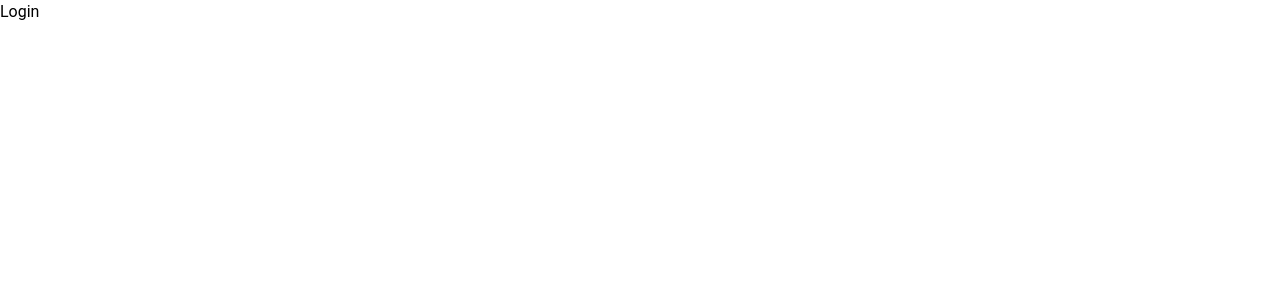
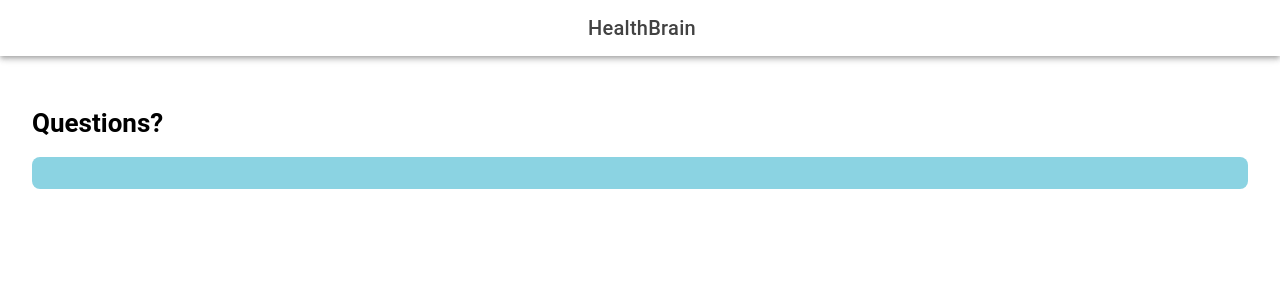
Before and after one commit to HealthBrain-bernhackt/frontend, a React (Create React App) app: page /registration in a window 1280 px wide. Shown: the top 300 px of the page. Built offline with nearby package versions, Linux system fonts and the light colour scheme.

Commit message:
add shared components & auth skeleton

```diff
--- /dev/null
+++ b/src/components/Button.tsx
@@ -0,0 +1,5 @@
+export default function Button({children} : any) {
+    return (
+        <button className="w-full bg-[#8BD3E2] py-4 my-2 rounded-lg">{children}</button>
+    )
+}
--- /dev/null
+++ b/src/components/Container.tsx
@@ -0,0 +1,5 @@
+export default function Container({children} : any) {
+    return (
+        <div className='px-8 py-8'>{children}</div>
+    )
+}
--- a/src/pages/Chat.tsx
+++ b/src/pages/Chat.tsx
@@ -2,23 +2,27 @@ import React from 'react'
 import { IonPage, IonTitle, IonContent, IonIcon } from '@ionic/react'
 import HeadNav from '../components/HeadNav'
 import chatBubbleIllustration from '../assets/chatBubbleIllustration.svg'
+import Button from '../components/Button'
+import Container from '../components/Container'
 
 export default function Chat() {
     return (
         <IonPage>
             <HeadNav back={false} />
             <IonContent>
-                <div className='px-8 py-8'>
+                <Container>
                     <h1 className="font-bold">Questions?</h1>
                     <div className="w-full flex justify-center mt-16">
                         <img src={chatBubbleIllustration} alt="chat bubble illustration" className="w-6/12" />
                     </div>
                     <div className='mt-16'>
-                        <button className="w-full bg-[#8BD3E2] py-4 my-2 rounded-lg">Ask HealthBrain AI</button>
-                        <button className="w-full bg-[#51BDD4] py-4 my-2 rounded-lg">Contact a Doctor</button>
+                        <Button>Ask HealthBrain AI</Button>
+                        <Button>Contact a Doctor</Button>
+                        {/* <button className="w-full bg-[#8BD3E2] py-4 my-2 rounded-lg">Ask HealthBrain AI</button>
+                        <button className="w-full bg-[#51BDD4] py-4 my-2 rounded-lg">Contact a Doctor</button> */}
                     </div>
 
-                </div>
+                </Container>
             </IonContent>
         </IonPage>
     )
--- a/src/pages/Home.tsx
+++ b/src/pages/Home.tsx
@@ -4,6 +4,7 @@ import HeadNav from '../components/HeadNav'
 import { PieChart } from 'react-minimal-pie-chart';
 import calendar from '../assets/calendar.png'
 import { MedicationToday } from '../types/MedicationToday';
+import Container from '../components/Container';
 
 
 const date = new Date();
@@ -76,7 +77,7 @@ export default function Home() {
         <IonPage>
             <HeadNav back={false} />
             <IonContent>
-                <div className='px-8 py-8'>
+                <Container>
                     <h1 className="font-bold">Hi, Max Mustermann</h1>
                     <div className="flex justify-center items-center mt-12">
                         <PieChart className="w-6/12"
@@ -169,7 +170,7 @@ export default function Home() {
                             );
                         })}
                     </div>
-                </div>
+                    </Container>
             </IonContent>
         </IonPage>
 
--- a/src/pages/Profile.tsx
+++ b/src/pages/Profile.tsx
@@ -2,6 +2,7 @@ import React from 'react'
 import { IonPage, IonTitle, IonContent } from '@ionic/react'
 import HeadNav from '../components/HeadNav'
 import QRCode from "react-qr-code";
+import Container from '../components/Container';
 
 
 
@@ -10,7 +11,7 @@ export default function Profile() {
         <IonPage>
             <HeadNav back={false} />
             <IonContent>
-                <div className='px-8 py-8'>
+                <Container>
                     <h1 className="font-bold">Max Mustermann</h1>
                     <div className='flex justify-center mt-10'>
                         <div className="w-64">
@@ -27,7 +28,7 @@ export default function Profile() {
                         <button className="w-full bg-[#8BD3E2] py-4 my-2 rounded-lg">Your health information</button>
                         <button className="w-full bg-[#51BDD4] py-4 my-2 rounded-lg">Your prescriptions</button>
                     </div>
-                </div>
+                    </Container>
             </IonContent>
         </IonPage>
     )
--- /dev/null
+++ b/src/pages/auth/AuthType.tsx
@@ -0,0 +1,5 @@
+export default function AuthType() {
+    return (
+        <div>AuthType</div>
+    )
+}
--- a/src/pages/auth/Registration.tsx
+++ b/src/pages/auth/Registration.tsx
@@ -1,9 +1,19 @@
 import React from 'react'
 import { IonPage, IonTitle, IonContent } from '@ionic/react'
 import HeadNav from '../../components/HeadNav'
+import Container from '../../components/Container'
+import Button from '../../components/Button'
 
 export default function Registration() {
     return (
-        <div>Login</div>
+        <IonPage>
+        <HeadNav back={false} />
+        <IonContent>
+            <Container>
+                <h1 className="font-bold">Questions?</h1>
+                <Button></Button>
+            </Container>
+        </IonContent>
+    </IonPage>
     )
 }
```
